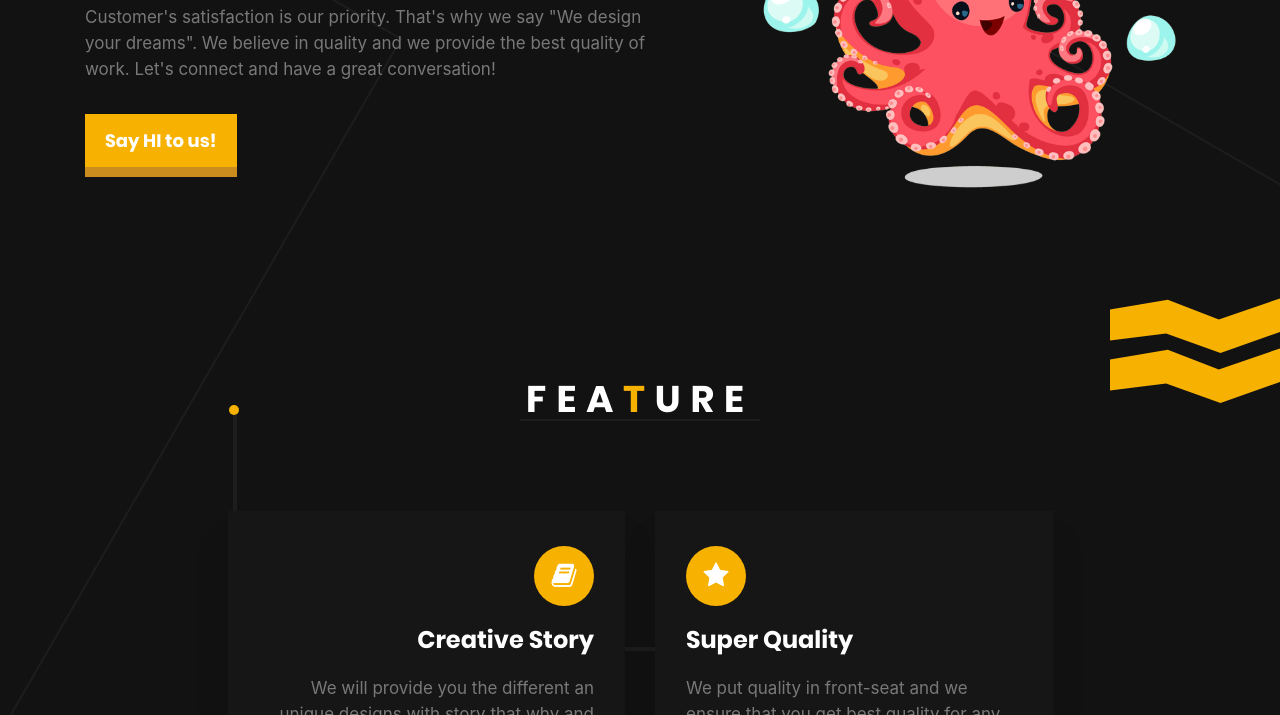
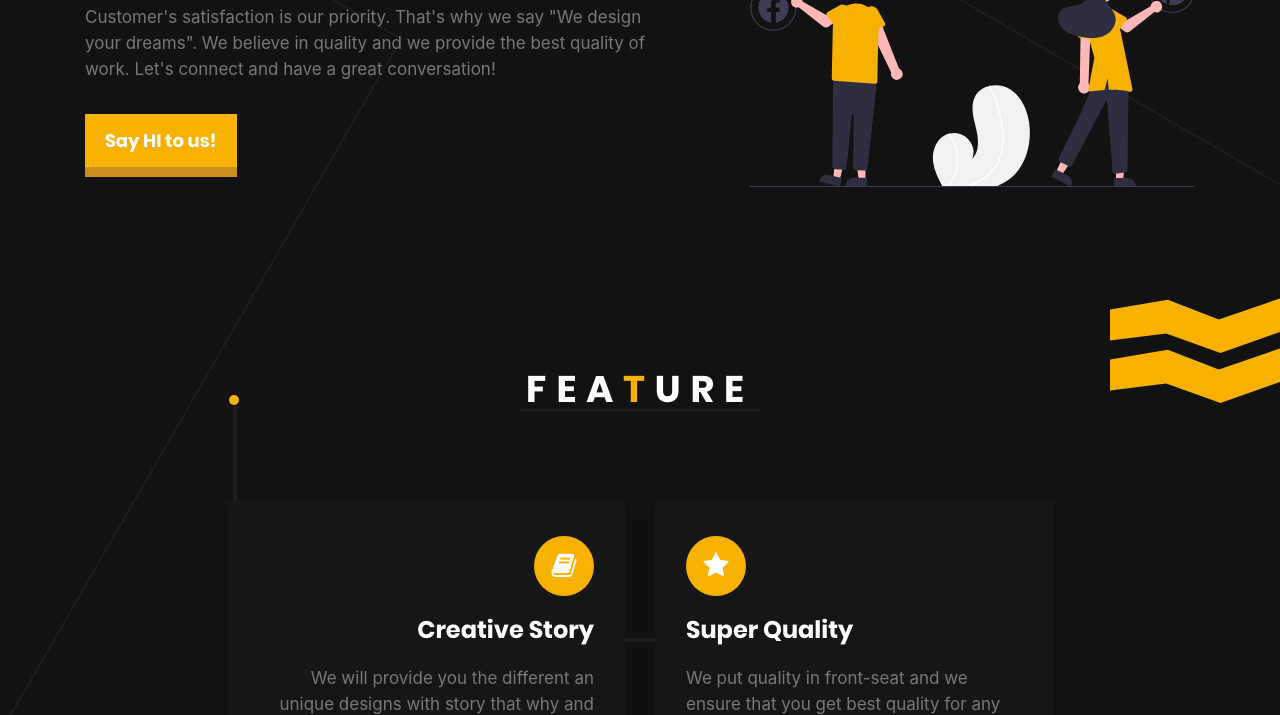
Before and after one commit to krupa15/ShahGraphics, a plain HTML site: page index.html in a window 1280 px wide. Shown: the part 385-1100 px from the top of the page. Drawn offline with Linux system fonts and the light colour scheme.

Commit message:
Banner Image

```diff
--- a/index.html
+++ b/index.html
@@ -141,7 +141,7 @@
                 </div>
                 <div class="col-lg-5">
                     <div class="banner-img">
-                        <img src="images/banner.png" alt="banner-img" class="img-fluid">
+                        <img src="images/3-homepage.svg" alt="banner-img" class="img-fluid">
                     </div>
                 </div>
             </div>
```
Also changed, not shown: images/2-homepage.svg (added), images/3-homepage.svg (added).
